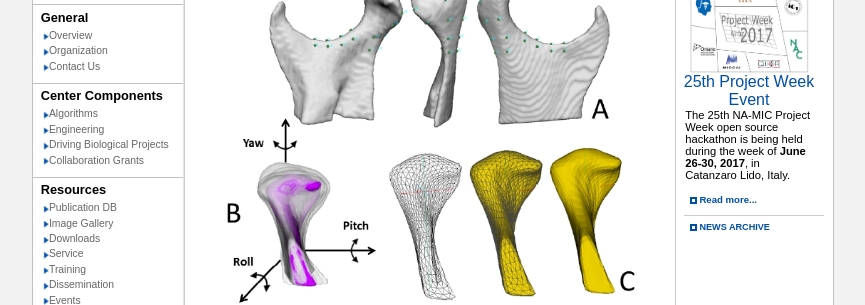
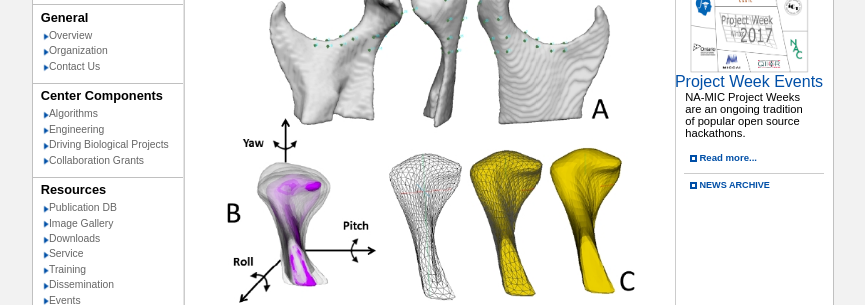
Before and after one commit to NA-MIC/na-mic.org, a plain HTML site: page index.html in a window 1280 px wide. Shown: the part 197-502 px from the top of the page, without its empty margins (207-1072 px from the left). Drawn offline with Linux system fonts and the light colour scheme.

Commit message:
na-mic.org: Update project week text and links in index.html (#1)
Thanks to Marianna Jakob for pointing out that this info was out of date.

```diff
--- a/index.html
+++ b/index.html
@@ -225,12 +225,12 @@ NA-MIC is a national research center supported by grant U54 EB005149 from the NI
 
 <div id="homepagerightcolumn">
 
-<a href="wiki/2017_Summer_Project_Week"><img src="img/news/PW-Winter2017.png"  width="120px" ALT="PW-Winter2017"></a>
+<a href="https://projectweek.na-mic.org/"><img src="img/news/PW-Winter2017.png"  width="120px" ALT="Project Weeks"></a>
 <br>
-<h3><a href="wiki/2017_Summer_Project_Week">25th Project Week Event</a></h3>
+<h3><a href="https://projectweek.na-mic.org/">Project Week Events</a></h3>
 <p>
-The 25th NA-MIC Project Week open source hackathon is being held during the week of <b>June 26-30, 2017</b>, in Catanzaro Lido, Italy.</p>
-<p class="more"><a href="wiki/2017_Summer_Project_Week"> Read more...</a></p>
+NA-MIC Project Weeks are an ongoing tradition of popular open source hackathons.</p>
+<p class="more"><a href="https://projectweek.na-mic.org/"> Read more...</a></p>
 <p class="more smaller noborder"><a href="wiki/NewsArchive">NEWS ARCHIVE</a></p>
 </div>
 <!-- END homepagerightcolumn -->
```
